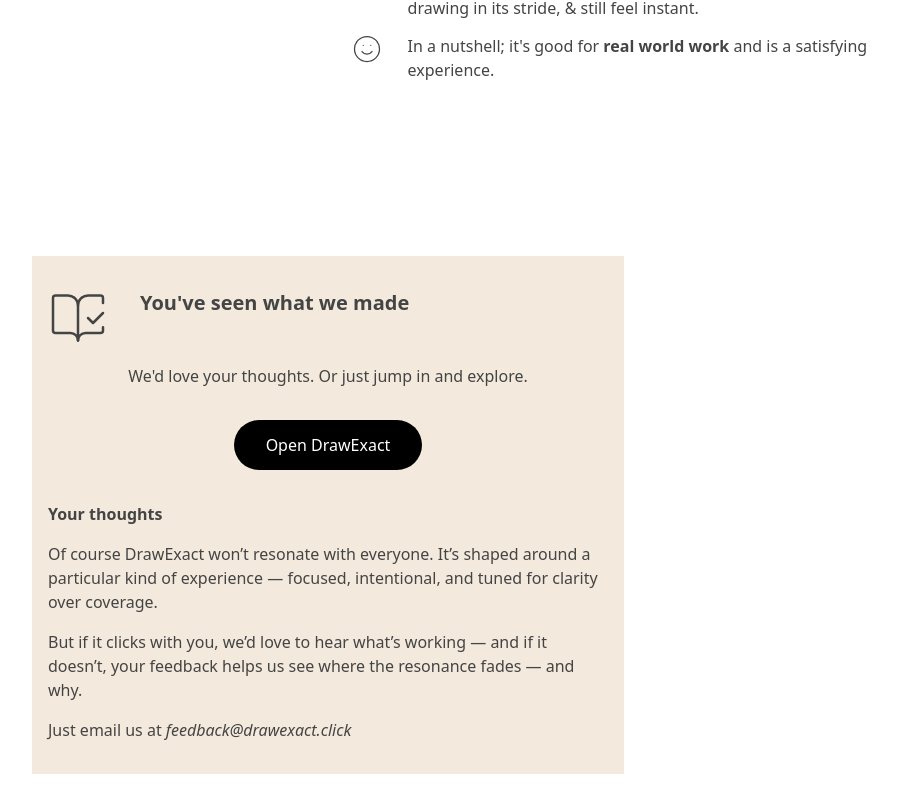
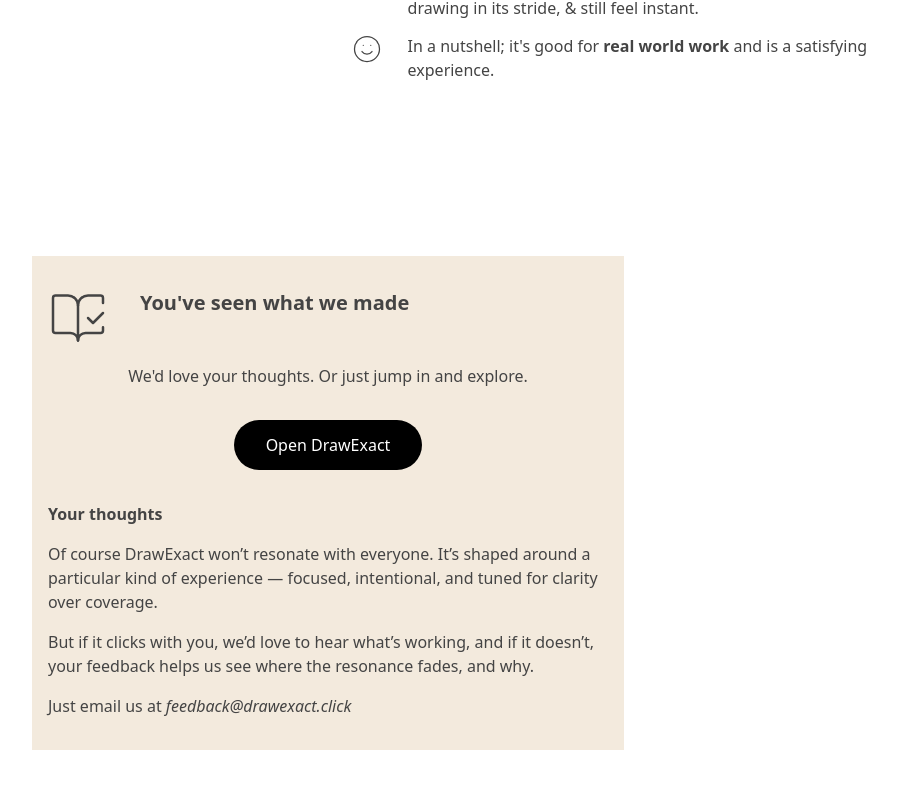
Before and after one commit to peterhoward42/dxact-web, a Svelte app: page / in a window 1280 px wide. Shown: the part 6563-7369 px from the top of the page, without its empty margins (312-1209 px from the left). After the commit the page ends 7345 px from the top, so only its background shows below. Built offline with nearby package versions, Linux system fonts and the light colour scheme.

Commit message:
Purge some em dashes

```diff
--- a/src/components/FooterSection.svelte
+++ b/src/components/FooterSection.svelte
@@ -18,8 +18,8 @@
     particular kind of experience — focused, intentional, and tuned for clarity
     over coverage.</span
   ><span
-    >But if it clicks with you, we’d love to hear what’s working — and if it
-    doesn’t, your feedback helps us see where the resonance fades — and why.</span
+    >But if it clicks with you, we’d love to hear what’s working, and if it
+    doesn’t, your feedback helps us see where the resonance fades, and why.</span
   >
   <span>Just email us at <em>feedback@drawexact.click</em></span>
 </div>
```
